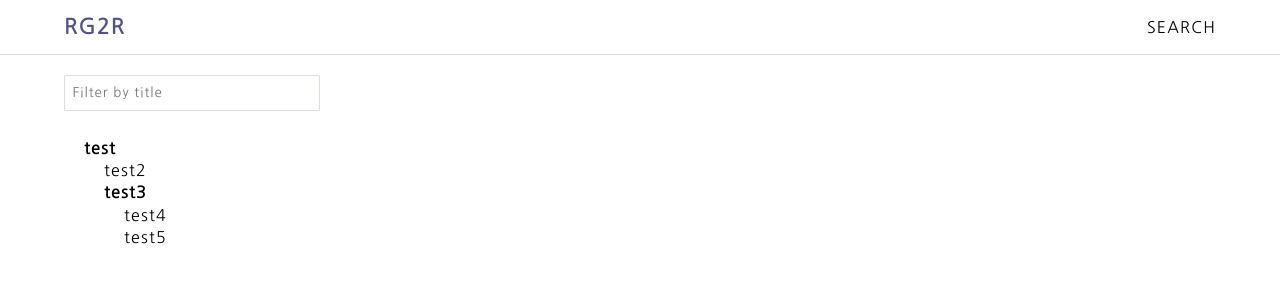
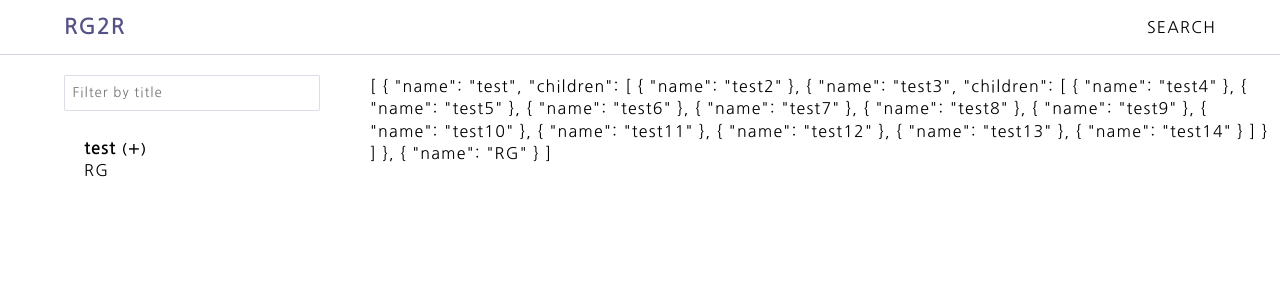
Before and after one commit to Sunrin-RG/wiki, a Vue app: page / in a window 1280 px wide. Shown: the top 300 px of the page. Built offline with nearby package versions, Linux system fonts and the light colour scheme.

Commit message:
UPDATE search

```diff
--- a/src/App.vue
+++ b/src/App.vue
@@ -5,10 +5,11 @@
 			<div class="topmenu__search">SEARCH</div>
 		</header>
 		<nav class="navigation">
-			<input class="navigation__filter" type="text" placeholder="Filter by title" />
-			<tree-view class="navigation__list" :data="list" />
+			<input class="navigation__filter" type="text" placeholder="Filter by title" v-model="search" />
+			<tree-view class="navigation__list" :data="getComputedList" />
 		</nav>
 		<section class="content">
+			{{list}}
 			<router-view />
 		</section>
 	</div>
@@ -23,6 +24,7 @@ export default Vue.extend({
 	},
 	data() {
 		return {
+			search: "",
 			list: [
 				{
 					name: "test",
@@ -38,15 +40,69 @@ export default Vue.extend({
 								},
 								{
 									name: "test5"
+								},
+								{
+									name: "test6"
+								},
+								{
+									name: "test7"
+								},
+								{
+									name: "test8"
+								},
+								{
+									name: "test9"
+								},
+								{
+									name: "test10"
+								},
+								{
+									name: "test11"
+								},
+								{
+									name: "test12"
+								},
+								{
+									name: "test13"
+								},
+								{
+									name: "test14"
 								}
 							]
 						}
 					]
-				}
+				},
+				{ name: "RG" }
 			]
 		};
 	},
-	mounted() {}
+	computed: {
+		getComputedList(): any {
+			if (this.search.length != 0) {
+				var result: any[] = JSON.parse(JSON.stringify(this.list));
+				var findName = (item: any) => {
+					if (item.hasOwnProperty("children")) {
+						var chk = false;
+						item.children = item.children.filter((y: any) => {
+							let value = findName(y);
+							if (!chk) chk = value;
+							return value;
+						});
+						return chk;
+					} else {
+						if (item.name.indexOf(this.search) != -1) {
+							return true;
+						} else {
+							return false;
+						}
+					}
+				};
+				return result.filter((x: any) => {
+					return findName(x);
+				});
+			} else return this.list;
+		}
+	}
 });
 </script>
 
--- a/src/components/TreeViewItem.vue
+++ b/src/components/TreeViewItem.vue
@@ -1,15 +1,16 @@
 <template>
-	<li v-if="isFolder">
-		<h4>{{ data.name }}</h4>
-		<ul class="tab">
+	<li class="listitem" v-if="isFolder">
+		<h4 @click="isOpen = !isOpen">{{ data.name }} <span class="folder">({{isOpen ? "－":"＋"}})</span></h4>
+		<transition-group name="show-fade" tag="ul" class="tab" v-on:enter="enter">
 			<tree-view-item
+				:data-index="index"
 				:data="item"
-				v-for="item in data.children"
+				v-for="(item,index) in (isOpen ?data.children : [])"
 				:key="item.name"
 			></tree-view-item>
-		</ul>
+		</transition-group>
 	</li>
-	<li v-else>{{ data.name }}</li>
+	<li class="listitem" v-else>{{ data.name }}</li>
 </template>
 
 <script>
@@ -25,21 +26,53 @@ export default Vue.extend({
 	},
 	data() {
 		return {
-			isFolder: false
+			isFolder: false,
+			isOpen: false
 		};
 	},
 	created() {
-		console.log(this.data);
 		this.isFolder = this.data.hasOwnProperty("children");
+	},
+	methods: {
+		enter(el, done) {
+			el.style.transitionDelay = el.dataset.index * 50 + "ms";
+		},
 	}
 });
 </script>
 
 <style scoped>
+.show-fade-enter-active,
+.show-fade-leave-active {
+	transition: 0.5s;
+}
+.show-fade-enter,
+.show-fade-leave-to {
+	opacity: 0;
+	transform: translateY(-10px);
+	height: 0;
+}
+.show-fade-enter-to,
+.show-fade-leave {
+	opacity: 1;
+	transform: translateY(0);
+}
 .bold {
 	font-weight: bold;
 }
 .tab {
+	position: relative;
+	overflow: hidden;
 	padding-left: 20px;
+
+	display: flex;
+	flex-direction: column;
+}
+.listitem {
+	display: block;
+	overflow: visible;
+}
+.folder{
+	font-size: 0.8em;
 }
 </style>
```
Also changed, not shown: 1 other file (tests, documents, lock files or other folders).
